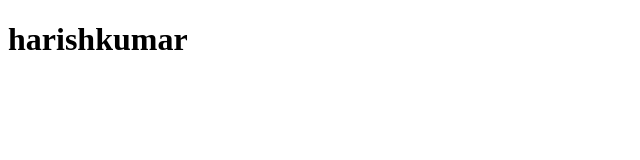
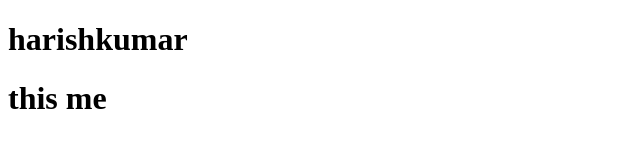
Before and after one commit to HarishkumarZcode/samplerepo, a plain HTML site: page index.html in a window 1280 px wide. Shown: the whole page, without its empty margins (0-640 px from the left). Drawn offline with Linux system fonts and the light colour scheme.

Commit message:
feat : me

```diff
--- a/index.html
+++ b/index.html
@@ -7,5 +7,6 @@
 </head>
 <body>
     <h1>harishkumar</h1>
+    <h1>this me</h1>
 </body>
 </html>
--- /dev/null
+++ b/style.css
@@ -0,0 +1 @@
+css
```
